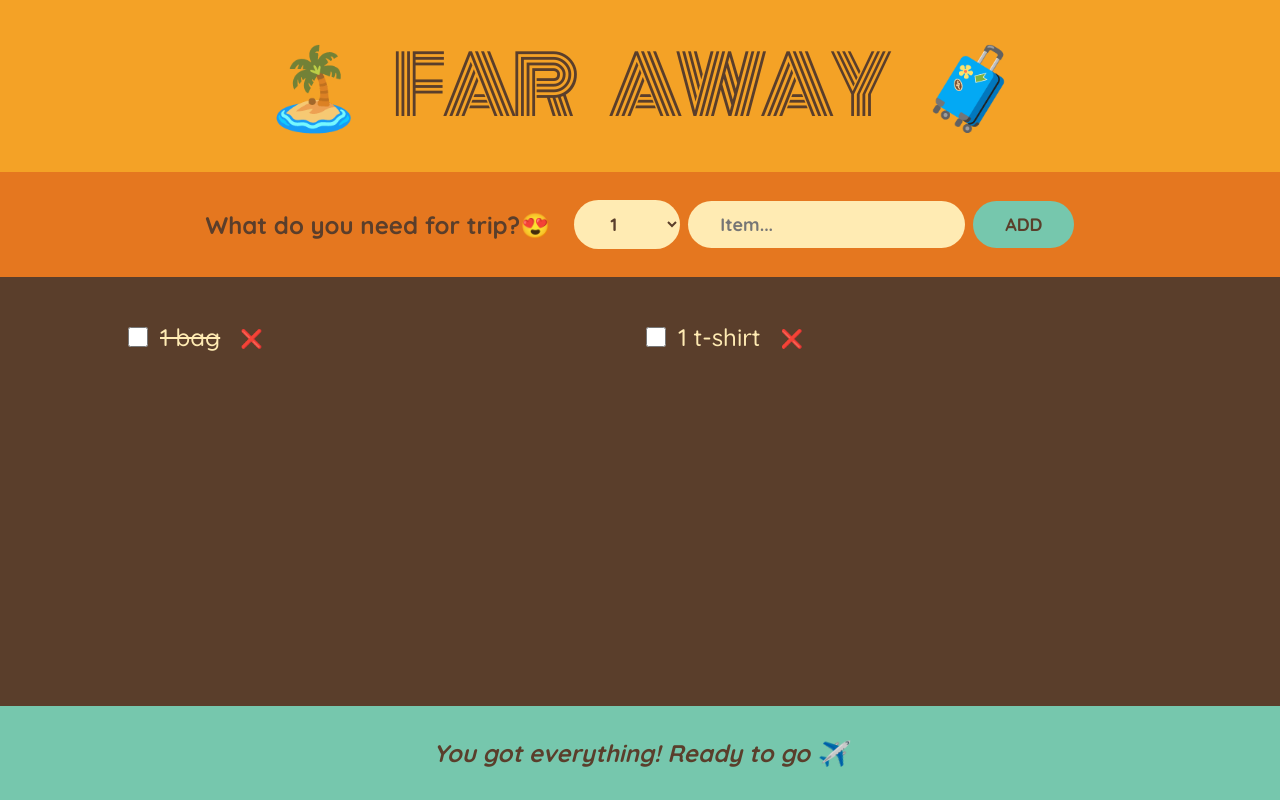
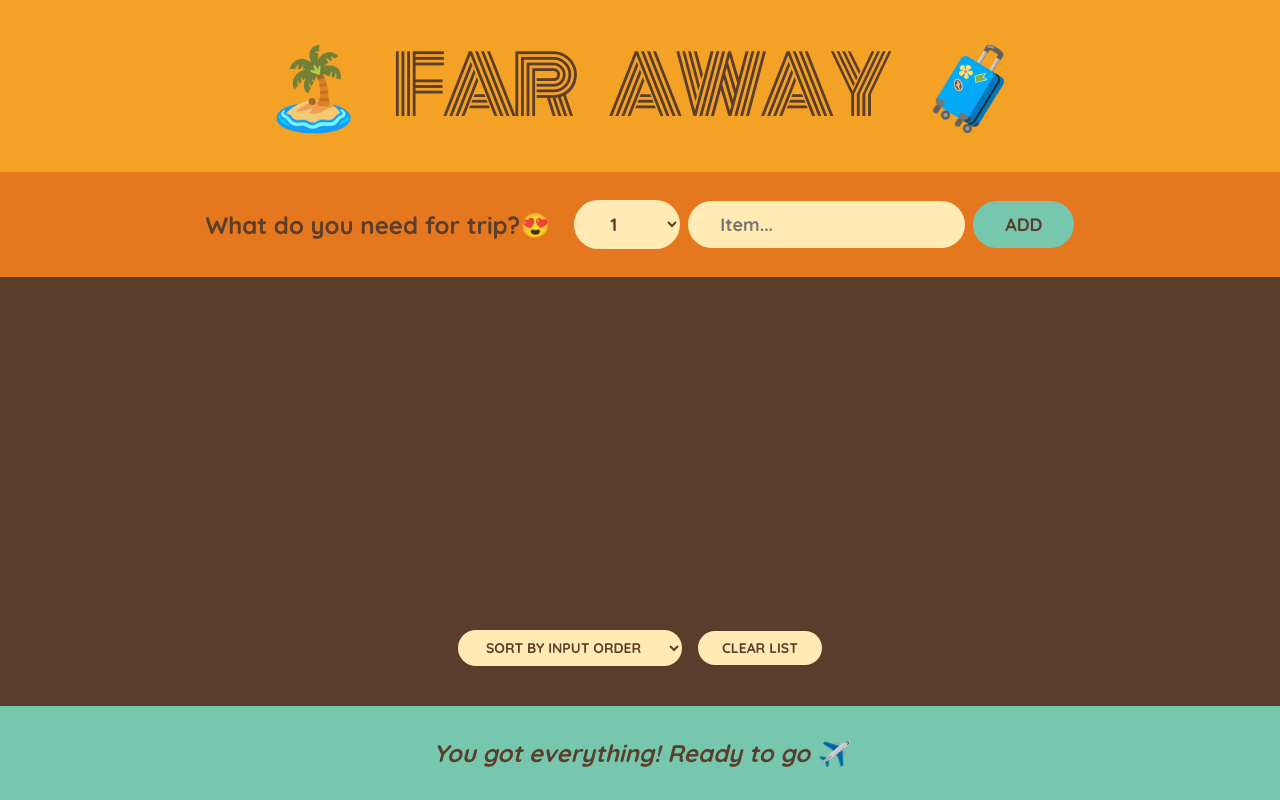
Before and after one commit to lexopez/travel-list_reactjs, a React (Create React App) app: page / in a window 1280 px wide. Built offline with nearby package versions, Linux system fonts and the light colour scheme.

Commit message:
pass items to PackingLIst and to Item component

```diff
--- a/src/components/App.js
+++ b/src/components/App.js
@@ -7,16 +7,15 @@ import Stats from "./Stats";
 function App() {
   const [items, setItems] = useState([]);
 
-  console.log(items);
-
   function handleAddItems(item) {
     setItems((items) => [...items, item]);
   }
+
   return (
     <div className="app">
       <Logo />
       <Form onAddItems={handleAddItems} />
-      <PackingList />
+      <PackingList items={items} />
       <Stats />
     </div>
   );
--- /dev/null
+++ b/src/components/Item.js
@@ -0,0 +1,13 @@
+function Item({ item }) {
+  return (
+    <li>
+      <input type="checkbox" value={item.packed} />
+      <span style={item.packed ? { textDecoration: "line-through" } : {}}>
+        1 bag
+      </span>
+      <button>❌</button>
+    </li>
+  );
+}
+
+export default Item;
--- a/src/components/PackingList.js
+++ b/src/components/PackingList.js
@@ -1,18 +1,22 @@
-function PackingList() {
+import Item from "./Item";
+
+function PackingList({ items }) {
   return (
     <div className="list">
       <ul>
-        <li>
-          <input type="checkbox" value={true} />
-          <span style={{ textDecoration: "line-through" }}>1 bag</span>
-          <button>❌</button>
-        </li>
-        <li>
-          <input type="checkbox" />
-          <span>1 t-shirt</span>
-          <button>❌</button>
-        </li>
+        {items.map((item) => (
+          <Item item={item} key={item.id} />
+        ))}
       </ul>
+
+      <div className="actions">
+        <select>
+          <option value="input">Sort by input order</option>
+          <option value="description">Sort by description</option>
+          <option value="packed">Sort by packed</option>
+        </select>
+        <button>Clear list</button>
+      </div>
     </div>
   );
 }
```
